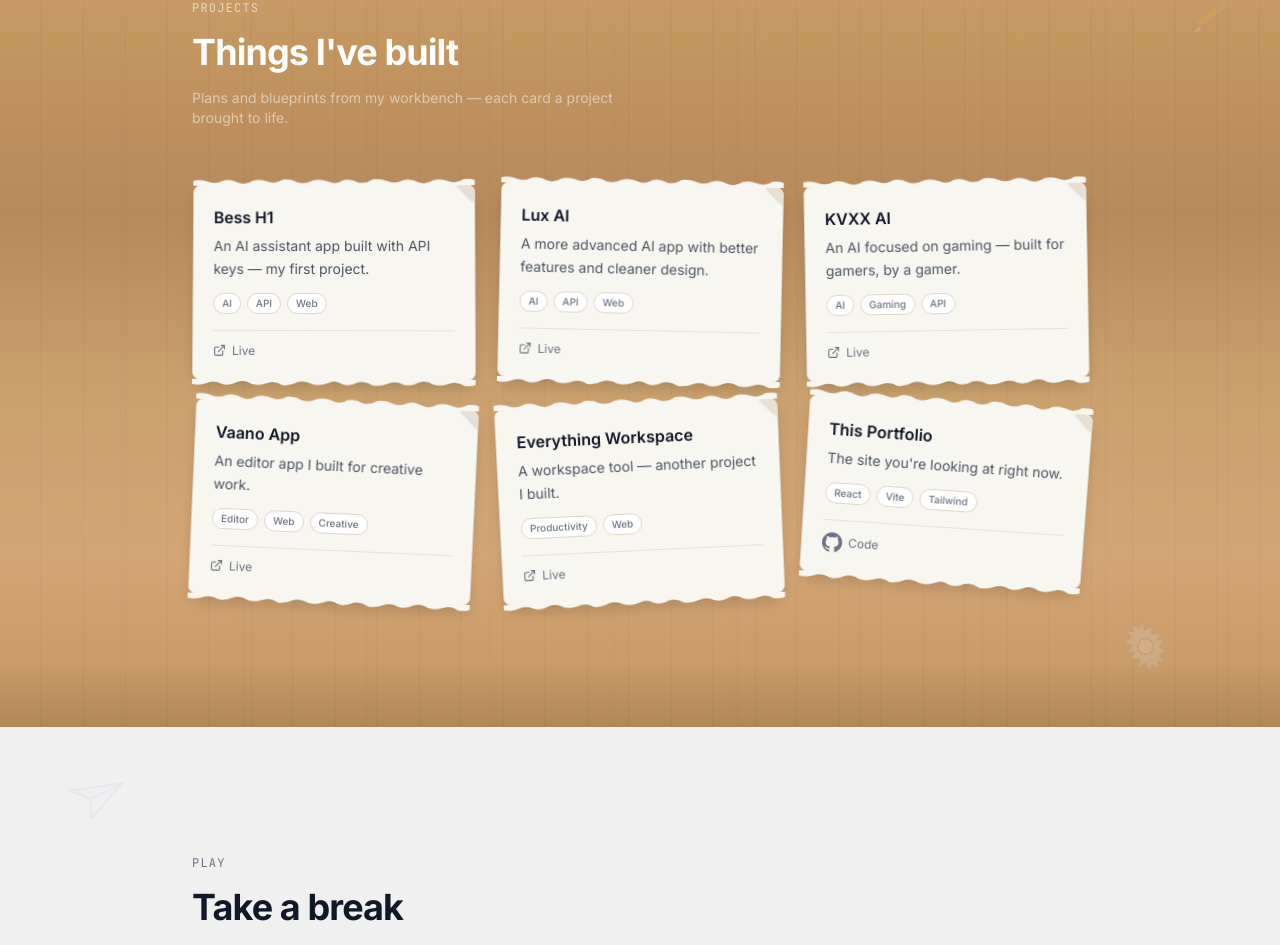
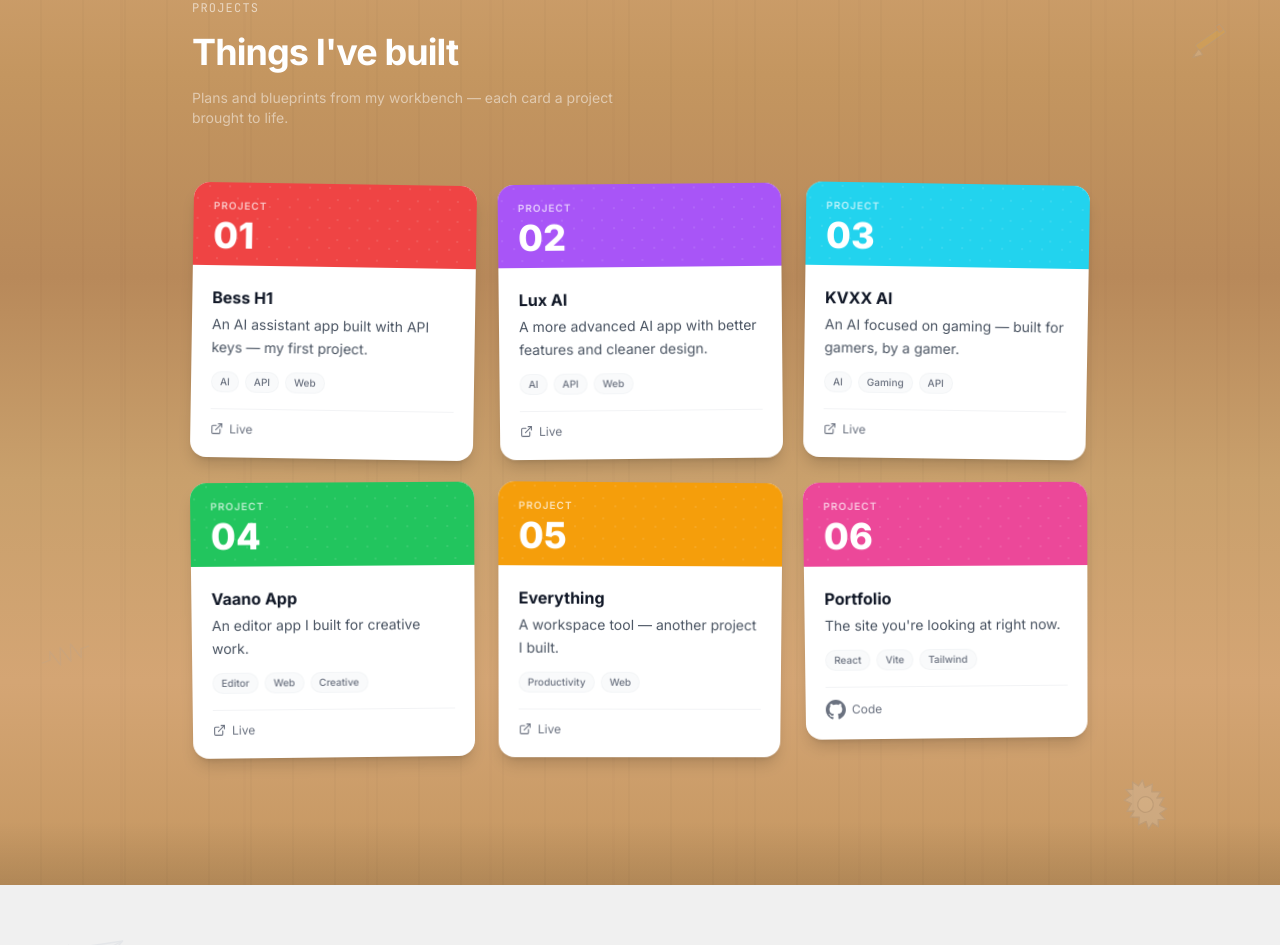
Before and after one commit to dhakshinmahesh1-alt/portfolio-of-dhakshin, a React (Vite) app: page / in a window 1280 px wide. Shown: the part 2624-3569 px from the top of the page. Built offline with nearby package versions, Linux system fonts and the light colour scheme.

Commit message:
feat: project cards shaped as macOS calendar date cards

```diff
--- a/src/components/Projects.jsx
+++ b/src/components/Projects.jsx
@@ -9,7 +9,8 @@ const projects = [
     description: 'An AI assistant app built with API keys — my first project.',
     tags: ['AI', 'API', 'Web'],
     live: 'https://bess-h1.vercel.app',
-    rotate: -2,
+    day: '01',
+    color: '#ef4444',
     spin: 3,
   },
   {
@@ -17,7 +18,8 @@ const projects = [
     description: 'A more advanced AI app with better features and cleaner design.',
     tags: ['AI', 'API', 'Web'],
     live: 'https://lux-ai.vercel.app',
-    rotate: 1.5,
+    day: '02',
+    color: '#a855f7',
     spin: -2,
   },
   {
@@ -25,7 +27,8 @@ const projects = [
     description: 'An AI focused on gaming — built for gamers, by a gamer.',
     tags: ['AI', 'Gaming', 'API'],
     live: 'https://vaano-v1.vercel.app',
-    rotate: -1,
+    day: '03',
+    color: '#22d3ee',
     spin: 4,
   },
   {
@@ -33,23 +36,26 @@ const projects = [
     description: 'An editor app I built for creative work.',
     tags: ['Editor', 'Web', 'Creative'],
     live: 'https://vaano-v1.vercel.app',
-    rotate: 2,
+    day: '04',
+    color: '#22c55e',
     spin: -3,
   },
   {
-    title: 'Everything Workspace',
+    title: 'Everything',
     description: 'A workspace tool — another project I built.',
     tags: ['Productivity', 'Web'],
     live: 'https://everything-workspace.vercel.app',
-    rotate: -1.5,
+    day: '05',
+    color: '#f59e0b',
     spin: 2,
   },
   {
-    title: 'This Portfolio',
+    title: 'Portfolio',
     description: "The site you're looking at right now.",
     tags: ['React', 'Vite', 'Tailwind'],
     github: 'https://github.com/dhakshinmahesh1-alt/portfolio-of-dhakshin',
-    rotate: 0.5,
+    day: '06',
+    color: '#ec4899',
     spin: -4,
   },
 ]
@@ -70,7 +76,7 @@ export default function Projects() {
       <div className="absolute inset-x-0 top-0 h-16 bg-gradient-to-b from-black/10 to-transparent pointer-events-none" />
       <div className="absolute inset-x-0 bottom-0 h-16 bg-gradient-to-t from-black/10 to-transparent pointer-events-none" />
 
-      {/* Floating illustrations on bench */}
+      {/* Floating illustrations */}
       <div className="absolute inset-0 pointer-events-none">
         <motion.div initial={{ opacity: 0 }} whileInView={{ opacity: 0.2 }} viewport={{ once: true }} className="absolute top-8 left-[5%] rotate-[25deg]">
           <PaperPlane size={70} />
@@ -107,63 +113,61 @@ export default function Projects() {
               whileInView={{ opacity: 1, y: 0, rotate: 0 }}
               viewport={{ once: true }}
               transition={{ duration: 0.6, delay: i * 0.1 }}
-              whileHover={{ scale: 1.05, y: -8 }}
+              whileHover={{ scale: 1.04, y: -6 }}
               className="group relative"
               style={{ perspective: '600px' }}
             >
-              {/* Continuous spinning wrapper */}
               <motion.div
                 animate={{
-                  rotateZ: [p.rotate, p.rotate + p.spin, p.rotate, p.rotate - p.spin, p.rotate],
-                  rotateX: [0, 2, 0, -2, 0],
-                  rotateY: [0, -1.5, 0, 1.5, 0],
+                  rotateZ: [p.spin * 0.3, p.spin * 0.5, p.spin * 0.3, p.spin * 0.1, p.spin * 0.3],
+                  rotateX: [0, 1.5, 0, -1.5, 0],
+                  rotateY: [0, -1, 0, 1, 0],
                 }}
-                transition={{
-                  duration: 6 + i * 0.5,
-                  repeat: Infinity,
-                  ease: 'easeInOut',
-                }}
+                transition={{ duration: 7 + i * 0.4, repeat: Infinity, ease: 'easeInOut' }}
                 whileHover={{ rotateZ: 0, rotateX: 0, rotateY: 0 }}
               >
-                {/* Torn paper edge — top */}
-                <svg className="absolute -top-[6px] left-0 w-full h-[7px] z-10" viewBox="0 0 300 7" preserveAspectRatio="none">
-                  <path d="M0,7 L0,2 Q8,0 16,3 Q24,6 32,2 Q40,0 48,4 Q56,7 64,2 Q72,0 80,3 Q88,6 96,1 Q104,0 112,4 Q120,6 128,2 Q136,0 144,3 Q152,7 160,2 Q168,0 176,4 Q184,6 192,1 Q200,0 208,3 Q216,6 224,2 Q232,0 240,4 Q248,7 256,2 Q264,0 272,3 Q280,6 288,1 Q296,0 300,2 L300,7 Z" fill="#f8f6f1"/>
-                </svg>
-
-                <div className="bg-[#f8f6f1] border border-[#e0d5c4] rounded-lg p-5 shadow-lg shadow-black/15 transition-shadow group-hover:shadow-xl cursor-default relative">
-                  {/* Paper corner fold */}
-                  <div className="absolute top-0 right-0 w-6 h-6 overflow-hidden rounded-tr-lg">
-                    <div className="absolute -top-3 -right-3 w-6 h-6 bg-[#e8e0d4] rotate-45 shadow-sm" />
+                {/* macOS Calendar Card */}
+                <div className="bg-white rounded-2xl shadow-lg shadow-black/15 overflow-hidden cursor-default group-hover:shadow-xl transition-shadow">
+                  {/* Colored header — like macOS calendar date */}
+                  <div
+                    className="px-5 pt-4 pb-3 relative overflow-hidden"
+                    style={{ backgroundColor: p.color }}
+                  >
+                    {/* Subtle pattern overlay */}
+                    <div className="absolute inset-0 opacity-10" style={{
+                      backgroundImage: 'radial-gradient(circle at 20% 80%, white 1px, transparent 1px), radial-gradient(circle at 80% 20%, white 1px, transparent 1px)',
+                      backgroundSize: '20px 20px'
+                    }} />
+                    <p className="text-white/70 text-[10px] font-semibold uppercase tracking-widest relative z-10">Project</p>
+                    <p className="text-white text-4xl font-black leading-none mt-1 relative z-10">{p.day}</p>
                   </div>
 
-                  <h3 className="text-base font-semibold text-text mb-1.5 pr-4">{p.title}</h3>
+                  {/* Content body */}
+                  <div className="p-5">
+                    <h3 className="text-base font-bold text-text mb-1">{p.title}</h3>
                     <p className="text-sm text-text-secondary mb-3 leading-relaxed">{p.description}</p>
                     <div className="flex flex-wrap gap-1.5 mb-4">
                       {p.tags.map((t) => (
-                      <span key={t} className="text-[10px] px-2 py-0.5 rounded-full bg-white border border-[#e0d5c4] text-muted font-medium">
+                        <span key={t} className="text-[10px] px-2 py-0.5 rounded-full bg-surface-2 text-muted font-medium border border-border/30">
                           {t}
                         </span>
                       ))}
                     </div>
-                  <div className="flex items-center gap-3 pt-3 border-t border-[#e0d5c4]/60">
+                    <div className="flex items-center gap-3 pt-3 border-t border-border/50">
                       {p.github && (
                         <div className="relative group/link">
                           <a href={p.github} target="_blank" rel="noopener noreferrer" className="flex items-center gap-1.5 text-xs text-muted hover:text-text transition-colors">
                             <GitHubIcon /> Code
                           </a>
                           <div className="absolute bottom-full left-1/2 -translate-x-1/2 mb-2 opacity-0 group-hover/link:opacity-100 transition-all duration-200 pointer-events-none z-50">
-                          <div className="bg-[#1e1e2e] text-white text-[10px] px-3 py-2 rounded-lg shadow-xl whitespace-nowrap font-mono border border-white/10 backdrop-blur-sm">
-                            <div className="flex items-center gap-2 mb-1">
-                              <div className="flex gap-1">
-                                <div className="w-2 h-2 rounded-full bg-red-400/80" />
-                                <div className="w-2 h-2 rounded-full bg-yellow-400/80" />
-                                <div className="w-2 h-2 rounded-full bg-green-400/80" />
-                              </div>
-                              <span className="text-white/40 text-[8px]">GitHub</span>
+                            <div className="bg-[#1e1e2e] text-white text-[10px] px-3 py-2 rounded-lg shadow-xl whitespace-nowrap font-mono border border-white/10">
+                              <div className="flex gap-1 mb-1">
+                                <div className="w-1.5 h-1.5 rounded-full bg-red-400/80" />
+                                <div className="w-1.5 h-1.5 rounded-full bg-yellow-400/80" />
+                                <div className="w-1.5 h-1.5 rounded-full bg-green-400/80" />
                               </div>
                               <div className="text-green-400/90">{p.github.replace('https://', '')}</div>
                             </div>
-                          <div className="w-2 h-2 bg-[#1e1e2e] rotate-45 mx-auto -mt-1 border-r border-b border-white/10" />
                           </div>
                         </div>
                       )}
@@ -173,28 +177,20 @@ export default function Projects() {
                             <ExternalLink size={13} /> Live
                           </a>
                           <div className="absolute bottom-full left-1/2 -translate-x-1/2 mb-2 opacity-0 group-hover/link:opacity-100 transition-all duration-200 pointer-events-none z-50">
-                          <div className="bg-[#1e1e2e] text-white text-[10px] px-3 py-2 rounded-lg shadow-xl whitespace-nowrap font-mono border border-white/10 backdrop-blur-sm">
-                            <div className="flex items-center gap-2 mb-1">
-                              <div className="flex gap-1">
-                                <div className="w-2 h-2 rounded-full bg-red-400/80" />
-                                <div className="w-2 h-2 rounded-full bg-yellow-400/80" />
-                                <div className="w-2 h-2 rounded-full bg-green-400/80" />
-                              </div>
-                              <span className="text-white/40 text-[8px]">Live</span>
+                            <div className="bg-[#1e1e2e] text-white text-[10px] px-3 py-2 rounded-lg shadow-xl whitespace-nowrap font-mono border border-white/10">
+                              <div className="flex gap-1 mb-1">
+                                <div className="w-1.5 h-1.5 rounded-full bg-red-400/80" />
+                                <div className="w-1.5 h-1.5 rounded-full bg-yellow-400/80" />
+                                <div className="w-1.5 h-1.5 rounded-full bg-green-400/80" />
                               </div>
                               <div className="text-cyan-400/90">{p.live.replace('https://', '')}</div>
                             </div>
-                          <div className="w-2 h-2 bg-[#1e1e2e] rotate-45 mx-auto -mt-1 border-r border-b border-white/10" />
                           </div>
                         </div>
                       )}
                     </div>
                   </div>
-
-                {/* Torn paper edge — bottom */}
-                <svg className="absolute -bottom-[6px] left-0 w-full h-[7px] z-10" viewBox="0 0 300 7" preserveAspectRatio="none">
-                  <path d="M0,0 L0,5 Q8,7 16,4 Q24,1 32,5 Q40,7 48,3 Q56,0 64,5 Q72,7 80,4 Q88,1 96,6 Q104,7 112,3 Q120,1 128,5 Q136,7 144,4 Q152,0 160,5 Q168,7 176,3 Q184,1 192,6 Q200,7 208,4 Q216,1 224,5 Q232,7 240,3 Q248,0 256,5 Q264,7 272,4 Q280,1 288,6 Q296,7 300,5 L300,0 Z" fill="#f8f6f1"/>
-                </svg>
+                </div>
               </motion.div>
             </motion.div>
           ))}
```
Lines whose indentation alone changed are shown as unchanged.
